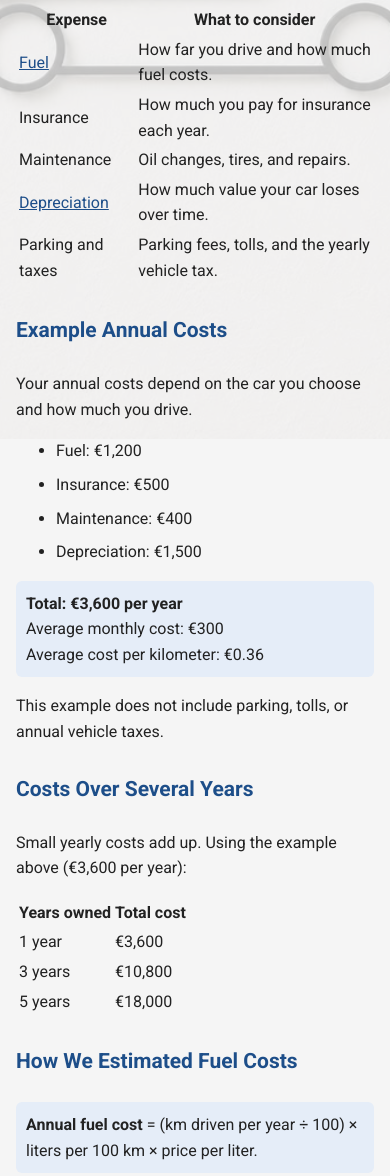
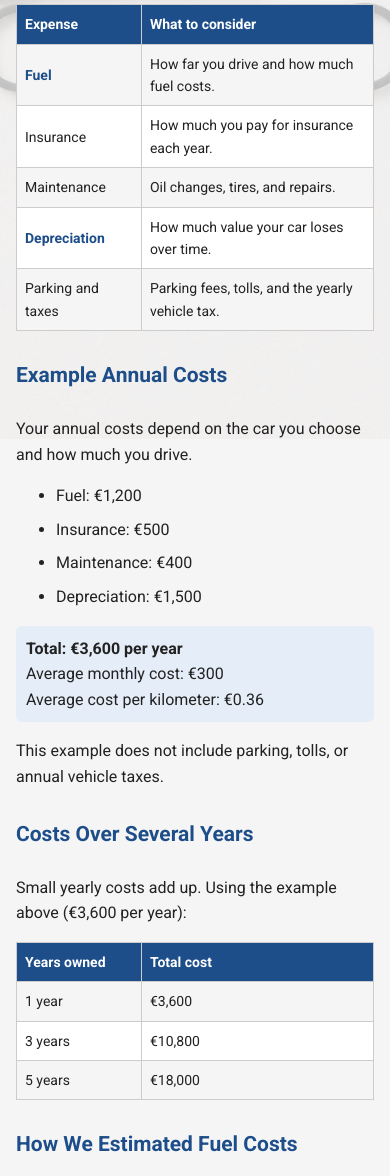
Before and after one commit to Nikolai-Chislari/car-tco-project-main, a plain HTML site: page index.html in a window 390 px wide. Shown: the part 405-1581 px from the top of the page. Drawn offline with Linux system fonts and the light colour scheme.

Commit message:
mobile version
Replaced HTML tables with div-based layout for expenses and costs.

```diff
--- a/index.html
+++ b/index.html
@@ -29,34 +29,34 @@
 </div>
 <h2 id="costs">Car Ownership Costs</h2>
 
-  <table>
-  <tr>
-    <th>Expense</th>
-    <th>What to consider</th>
-  </tr>
-  <tr>
-    <td><a href="#fuel-example">Fuel</a></td>
-    <td>How far you drive and how much fuel costs.</td>
-  </tr>
-  <tr>
-    <td>Insurance</td>
-    <td>How much you pay for insurance each year.</td>
-  </tr>
-  <tr>
-    <td>Maintenance</td>
-    <td>Oil changes, tires, and repairs.</td>
-  </tr>
-  <tr>
-    <td><a href="#depreciation-example">Depreciation</a></td>
-    <td>How much value your car loses over time.</td>
-  </tr>
+  <div class="table">
+  <div class="row head">
+    <div class="cell">Expense</div>
+    <div class="cell">What to consider</div>
+  </div>
+  <div class="row">
+    <div class="cell"><a href="#fuel-example">Fuel</a></div>
+    <div class="cell">How far you drive and how much fuel costs.</div>
+  </div>
+  <div class="row">
+    <div class="cell">Insurance</div>
+    <div class="cell">How much you pay for insurance each year.</div>
+  </div>
+  <div class="row">
+    <div class="cell">Maintenance</div>
+    <div class="cell">Oil changes, tires, and repairs.</div>
+  </div>
+  <div class="row">
+    <div class="cell"><a href="#depreciation-example">Depreciation</a></div>
+    <div class="cell">How much value your car loses over time.</div>
+  </div>
 
-  <tr>
-    <td>Parking and taxes</td>
-    <td>Parking fees, tolls, and the yearly vehicle tax.</td>
-  </tr>
+  <div class="row">
+    <div class="cell">Parking and taxes</div>
+    <div class="cell">Parking fees, tolls, and the yearly vehicle tax.</div>
+  </div>
 
-  </table>
+  </div>
 
   <h2>Example Annual Costs</h2>
 
@@ -80,24 +80,24 @@
  <h2>Costs Over Several Years</h2>
 <p>Small yearly costs add up. Using the example above (€3,600 per year):</p>
 
-<table>
-  <tr>
-    <th>Years owned</th>
-    <th>Total cost</th>
-  </tr>
-  <tr>
-    <td>1 year</td>
-    <td>€3,600</td>
-  </tr>
-  <tr>
-    <td>3 years</td>
-    <td>€10,800</td>
-  </tr>
-  <tr>
-    <td>5 years</td>
-    <td>€18,000</td>
-  </tr>
-</table>
+<div class="table">
+  <div class="row head">
+    <div class="cell">Years owned</div>
+    <div class="cell">Total cost</div>
+  </div>
+  <div class="row">
+    <div class="cell">1 year</div>
+    <div class="cell">€3,600</div>
+  </div>
+  <div class="row">
+    <div class="cell">3 years</div>
+    <div class="cell">€10,800</div>
+  </div>
+  <div class="row">
+    <div class="cell">5 years</div>
+    <div class="cell">€18,000</div>
+  </div>
+</div>
 
  <h2 id="fuel-example"> How We Estimated Fuel Costs</h2>
  <p class="formula"><strong>Annual fuel cost</strong> = (km driven per year ÷ 100) × liters per 100 km × price per liter.</p>
@@ -131,23 +131,23 @@
 
  <h2 id="compare-cars">Comparing Two Cars</h2>
  <p>When comparing two cars, use the same annual mileage for both.</p>
- <table>
-  <tr>
-    <th>Car</th>
-    <th>Cost per year</th>
-    <th>Average cost per month</th>
-  </tr>
-  <tr>
-    <td>Car A</td>
-    <td>€3,600</td>
-    <td>€300</td>
-  </tr>
-  <tr>
-    <td>Car B</td>
-    <td>€4,200</td>
-    <td>€350</td>
-  </tr>
-</table>
+ <div class="table three-columns">
+  <div class="row head">
+    <div class="cell">Car</div>
+    <div class="cell">Cost per year</div>
+    <div class="cell">Average cost per month</div>
+  </div>
+  <div class="row">
+    <div class="cell">Car A</div>
+    <div class="cell">€3,600</div>
+    <div class="cell">€300</div>
+  </div>
+  <div class="row">
+    <div class="cell">Car B</div>
+    <div class="cell">€4,200</div>
+    <div class="cell">€350</div>
+  </div>
+</div>
 
 <p><strong>Car A costs €50 less per month.</strong></p>
 
```
